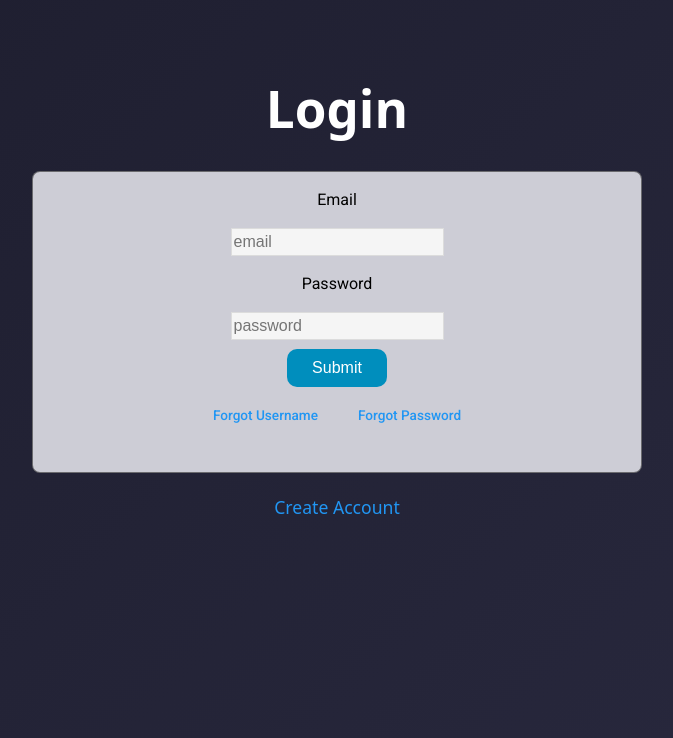
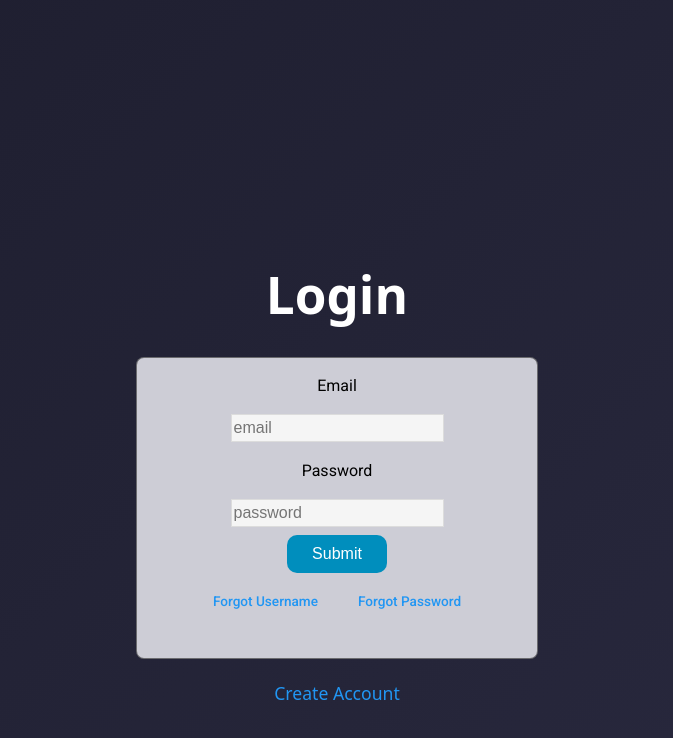
Before and after one commit to Dave8219/my-task-manager-app, a React (Vite) app: page /user/login in a window 1280 px wide. Shown: the top 738 px of the page, without its empty margins (271-944 px from the left). Built offline with nearby package versions, Linux system fonts and the light colour scheme.

Commit message:
fixed login container css center

```diff
--- a/src/my-app/styles/login-page.css
+++ b/src/my-app/styles/login-page.css
@@ -29,8 +29,12 @@ input {
 }
 
 .login-container {
+  display: flex;
+  flex-direction: column;
+  justify-content: center;
+  align-items: center;
   text-align: center;
-  place-items: center;
+  height: 100vh;
 }
 
 .login-info {
@@ -38,10 +42,18 @@ input {
   flex-direction: column;
   background-color: rgb(205, 205, 214);
   width: 50%;
+  max-width: 400px;
+  min-width: 200px;
   place-items: center;
   height: 300px;
   border-radius: 8px;
   border: solid rgba(0, 0, 0, 0.486) 0.5px;
+}
+
+@media (max-width: 768px) {
+  .login-info {
+    width: 80%;
+  }
 }
 
 .login-header {
```
